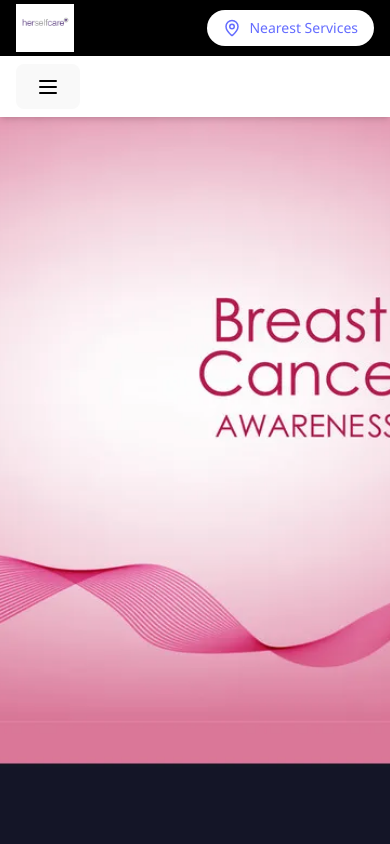
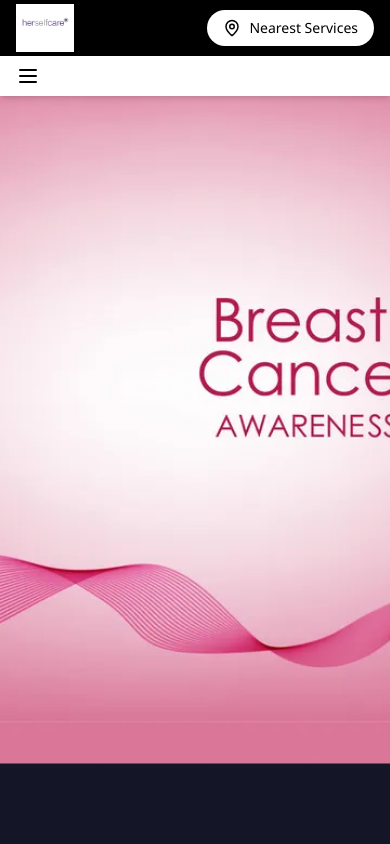
Before and after one commit to sriankitabanerjeegithub/herselfcare1, a React (Vite) app: page / in a window 390 px wide. Shown: the top 844 px of the page. Built offline with nearby package versions, Linux system fonts and the light colour scheme.

Commit message:
added responsiveness

```diff
--- a/src/index.css
+++ b/src/index.css
@@ -1,4 +1,4 @@
-@import "tailwindcss";
+/* @import "tailwindcss";
 
 :root {
   font-family: system-ui, Avenir, Helvetica, Arial, sans-serif;
@@ -6,6 +6,7 @@
   font-weight: 400;
 
   color-scheme: light dark;
+
   color: rgba(255, 255, 255, 0.87);
   background-color: #242424;
 
@@ -67,4 +68,29 @@
   button {
     background-color: #f9f9f9;
   }
+}  */
+  @import "tailwindcss";
+
+:root {
+  color-scheme: light;    /* Force light color-scheme so browser won't switch */
+  color: #000000;         /* Default text color = black */
+  background-color: #ffffff; /* Light background so black text is visible */
+
+  font-family: system-ui, Avenir, Helvetica, Arial, sans-serif;
+  line-height: 1.5;
+  font-weight: 400;
+
+  font-synthesis: none;
+  text-rendering: optimizeLegibility;
+  -webkit-font-smoothing: antialiased;
+  -moz-osx-font-smoothing: grayscale;
 }
+
+body {
+  color: #000000;  /* Ensure body text is black */
+  background-color: #ffffff;
+  margin: 0;
+  min-height: 100vh;
+  display: flex;
+  place-items: center;
+}
```
